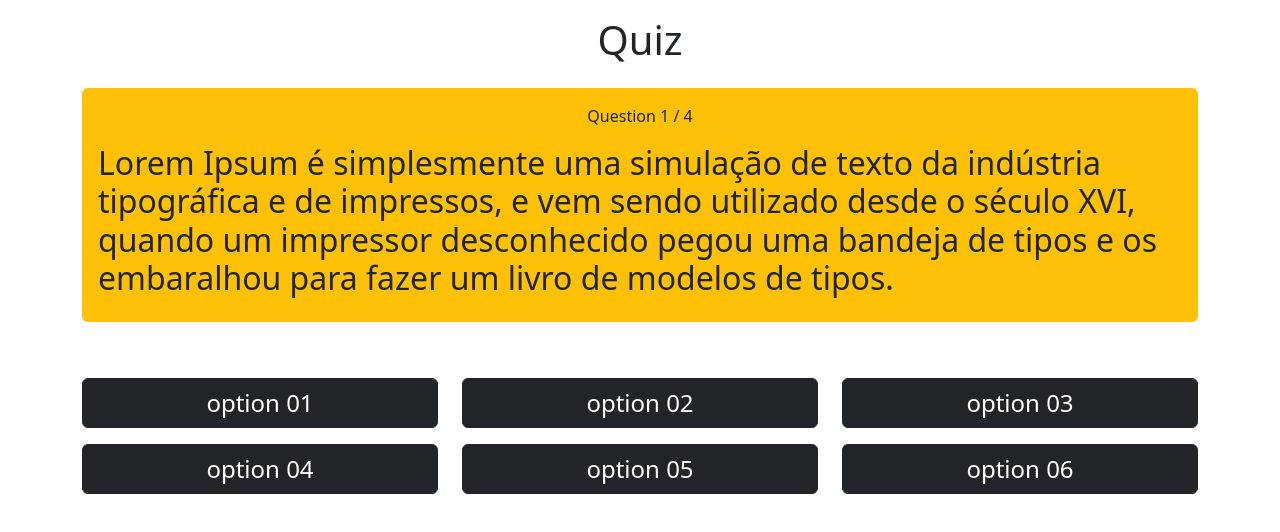
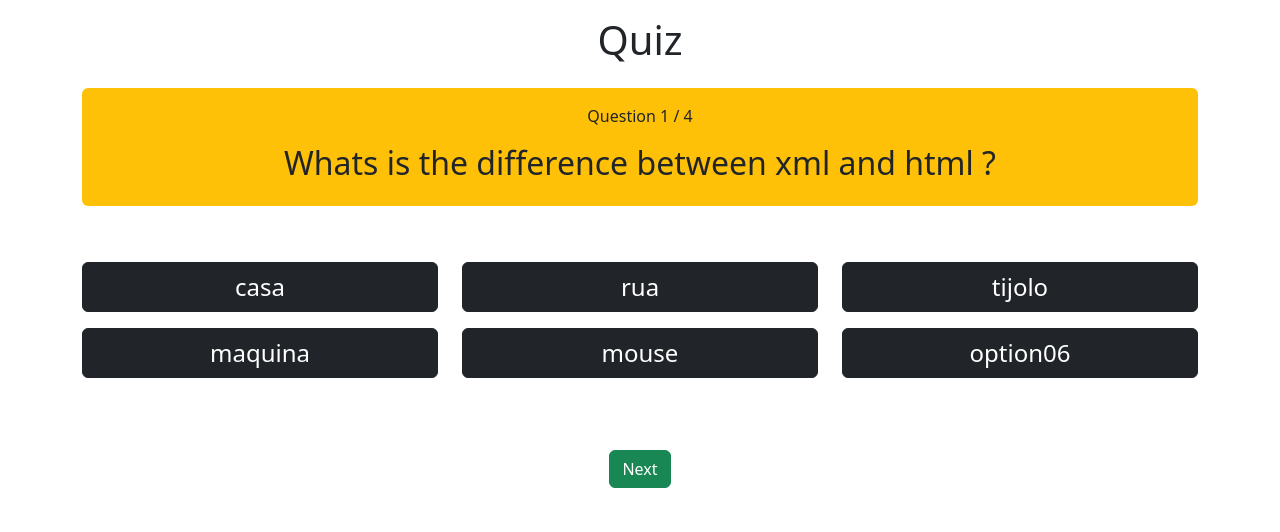
Before and after one commit to iagosoares/quizRealTime, a plain HTML site: page index.html in a window 1280 px wide. Drawn offline with nearby package versions, Linux system fonts and the light colour scheme.

Commit message:
add page ok

```diff
--- a/index.html
+++ b/index.html
@@ -1,11 +1,14 @@
 <!doctype html>
 <html lang="pt-br">
+
 <head>
   <meta charset="utf-8">
   <meta name="viewport" content="width=device-width, initial-scale=1">
   <title>Bootstrap demo</title>
-    <link href="https://cdn.jsdelivr.net/npm/bootstrap@5.3.0-alpha1/dist/css/bootstrap.min.css" rel="stylesheet" integrity="sha384-GLhlTQ8iRABdZLl6O3oVMWSktQOp6b7In1Zl3/Jr59b6EGGoI1aFkw7cmDA6j6gD" crossorigin="anonymous">
+  <link href="https://cdn.jsdelivr.net/npm/bootstrap@5.3.0-alpha1/dist/css/bootstrap.min.css" rel="stylesheet"
+    integrity="sha384-GLhlTQ8iRABdZLl6O3oVMWSktQOp6b7In1Zl3/Jr59b6EGGoI1aFkw7cmDA6j6gD" crossorigin="anonymous">
 </head>
+
 <body>
 
   <h1 class="text-center p-3">Quiz</h1>
@@ -16,70 +19,34 @@
 
       <p class="text-center">Question <span id="currentQuestion">5</span> / <span id="totalQuestions">10</span> </p>
 
-            <h2 id="question">
-              Lorem Ipsum é simplesmente uma simulação de texto da indústria tipográfica e de impressos, e vem sendo utilizado desde o século XVI, quando um impressor desconhecido pegou uma bandeja de tipos e os embaralhou para fazer um livro de modelos de tipos.
+      <h2 class="text-center" id="question">
+
       </h2>
     </div>
 
-        <div class="row py-5">
-          <div class="col-md-4">
-            <div class="py-2">
-              <button class="btn btn-dark fs-4 w-100">
-                option 01
-              </button>
-            </div>
+    <div id="answerParent" class="row py-5">
+
+
+
       </div>
 
-          <div class="col-md-4">
-            <div class="py-2">
-              <button class="btn btn-dark fs-4 w-100">
-                option 02
+      <div class="p-3 text-center">
+        <button onclick="nextQuestion()" class="btn btn-success">
+          Next
         </button>
-            </div>
-          </div>
-
-          <div class="col-md-4">
-            <div class="py-2">
-              <button class="btn btn-dark fs-4 w-100">
-                option 03
-              </button>
-            </div>
-          </div>
-
-          <div class="col-md-4">
-            <div class="py-2">
-              <button class="btn btn-dark fs-4 w-100">
-                option 04
-              </button>
-            </div>
-          </div>
-
-          <div class="col-md-4">
-            <div class="py-2">
-              <button class="btn btn-dark fs-4 w-100">
-                option 05
-              </button>
-            </div>
-          </div>
-
-          <div class="col-md-4">
-            <div class="py-2">
-              <button class="btn btn-dark fs-4 w-100">
-                option 06
-              </button>
-            </div>
-          </div>
-
     </div>
   </div>
 
 
 
 
-    <script src="https://cdn.jsdelivr.net/npm/bootstrap@5.3.0-alpha1/dist/js/bootstrap.bundle.min.js" integrity="sha384-w76AqPfDkMBDXo30jS1Sgez6pr3x5MlQ1ZAGC+nuZB+EYdgRZgiwxhTBTkF7CXvN" crossorigin="anonymous"></script>
+  <script src="https://cdn.jsdelivr.net/npm/bootstrap@5.3.0-alpha1/dist/js/bootstrap.bundle.min.js"
+    integrity="sha384-w76AqPfDkMBDXo30jS1Sgez6pr3x5MlQ1ZAGC+nuZB+EYdgRZgiwxhTBTkF7CXvN"
+    crossorigin="anonymous"></script>
 
 
   <script src="js/questions.js"></script>
   <script type="module" src="js/app.js"></script>
 </body>
+
 </html>
--- a/js/questions.js
+++ b/js/questions.js
@@ -1,8 +1,8 @@
-var Questions = [
+var questions = [
 
     {
         question: 'Whats is the difference between xml and html ?',
-        option: ['option01', 'option02', 'option03', 'option04', 'option05', 'option06'],
+        option: ['casa', 'rua', 'tijolo', 'maquina', 'mouse', 'option06'],
         correctAns: 'option06',
     },
 
@@ -20,7 +20,7 @@ var Questions = [
 
     {
         question: 'Whats is the difference between html and xml ?',
-        option: ['option01', 'option02', 'option03', 'option04', 'option05', 'option06'],
+        option: ['resposta 1', 'option02', 'option03', 'option04', 'option05', 'option06'],
         correctAns: 'option03',
     },
 
@@ -31,16 +31,57 @@ var currentQuestion = document.getElementById('currentQuestion');
 var totalQuestions = document.getElementById('totalQuestions');
 var question = document.getElementById('question');
 var answerParent = document.getElementById('answerParent');
-var body = document.getElementsByTagName('body')
+
 
 var indexNum = 0;
+var score = 0;
+
 
 function renderQuestion(){
 
     currentQuestion.innerHTML = indexNum + 1;
-    totalQuestions.innerHTML = Questions.length;
+    totalQuestions.innerHTML = questions.length;
+
+    var obj = questions[indexNum];
+
+
+    question.innerHTML = obj.question;
+
+    answerParent.innerHTML = '';
+
+
+
+    for(var i = 0; i < obj.option.length; i++){
+
+        answerParent.innerHTML += `
+
+        <div class="col-md-4">
+            <div class="py-2">
+              <button onclick="checkQuestion('${obj.option[i]}', '${obj.correctAns}')" class="btn btn-dark fs-4 w-100">
+                ${obj.option[i]}
+              </button>
+            </div>
+          </div> `
+    }
 
 
 }
 
 renderQuestion();
+
+function nextQuestion(){
+    indexNum++;
+    renderQuestion();
+}
+
+function checkQuestion(a, b){
+
+    if(a == b){
+        score++;
+    }
+
+    console.log(score)
+
+    nextQuestion();
+
+}
```
Also changed, not shown: pages/addQuiz.html (added, +73 -0 lines), pages/addQuiz.js (added, +50 -0 lines). Lines whose indentation alone changed are shown as unchanged.
